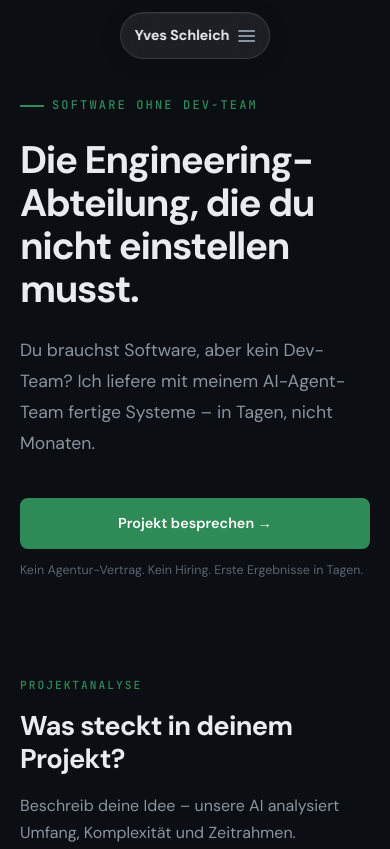
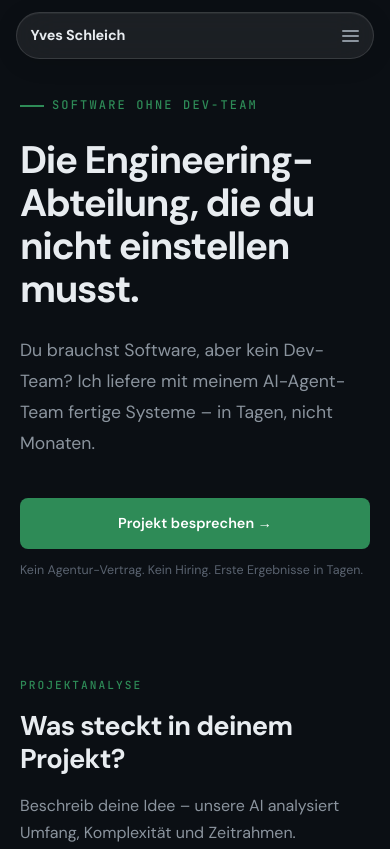
Before and after one commit to yves-s/personal-website, a plain HTML site: page index.html in a window 390 px wide. Shown: the top 849 px of the page. Drawn offline with Linux system fonts and the light colour scheme.

Commit message:
fix: set nav pill width to 820px to match content area
Nav pill should be as wide as the hero/content sections (820px),
not shrink-wrapped to its children. Added max-width:calc(100%-2rem)
for mobile safety.

Co-Authored-By: Claude Opus 4.6 (1M context) <noreply@anthropic.com>

```diff
--- a/index.html
+++ b/index.html
@@ -173,6 +173,7 @@
     z-index: 100;
     display: flex;
     align-items: center;
+    justify-content: space-between;
     padding: 0.4rem 0.4rem 0.4rem 1.1rem;
     background: rgba(255, 255, 255, 0.07);
     backdrop-filter: blur(20px);
@@ -180,7 +181,8 @@
     border: 1px solid rgba(255, 255, 255, 0.12);
     border-radius: 100px;
     box-shadow: 0 4px 24px rgba(0, 0, 0, 0.12), inset 0 1px 0 rgba(255, 255, 255, 0.05);
-    width: fit-content;
+    width: 820px;
+    max-width: calc(100% - 2rem);
   }
 
   .nav-left {
```
